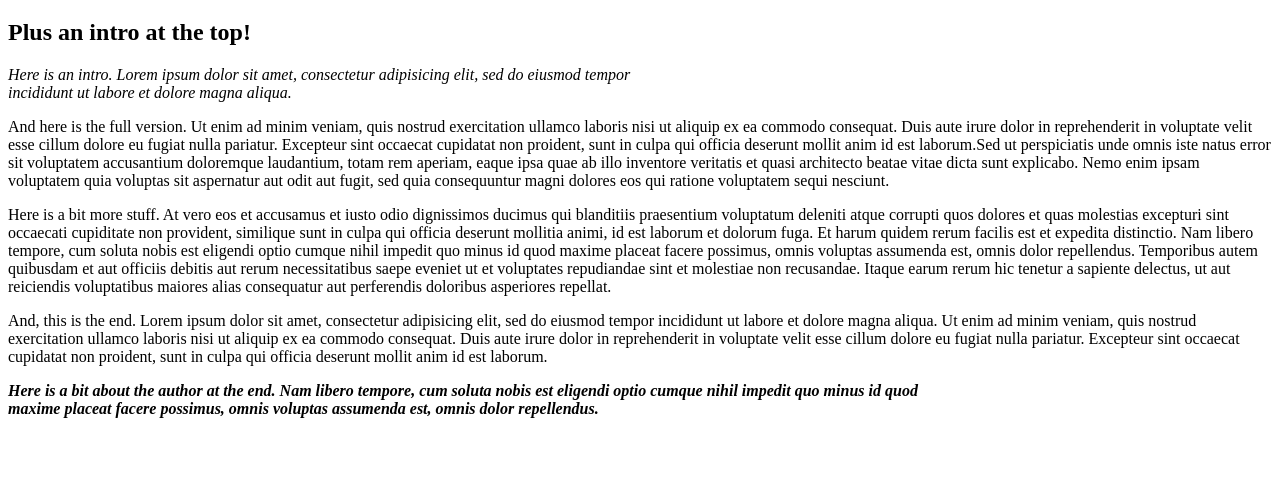
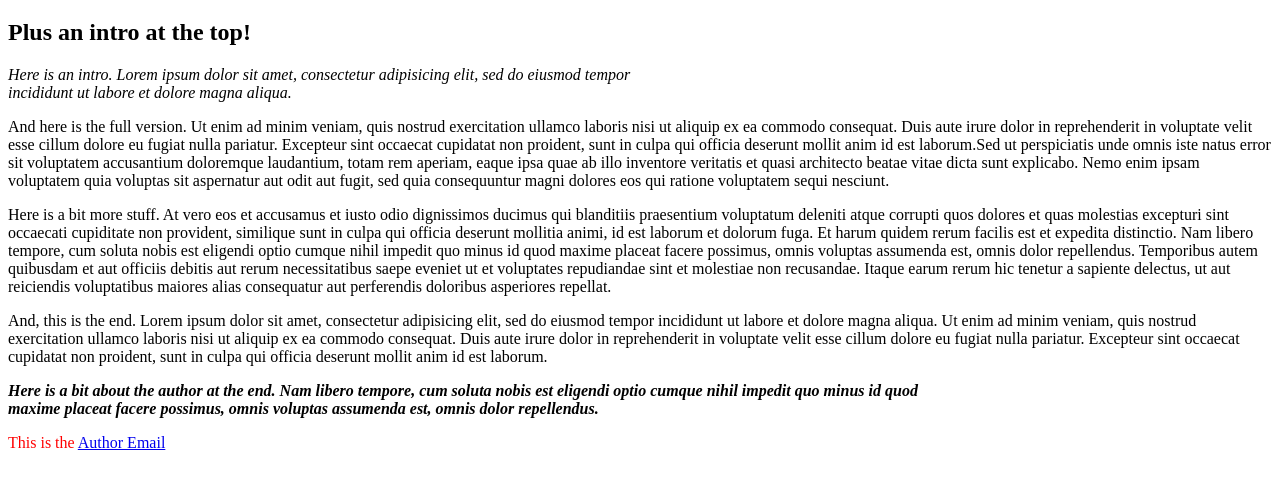
Before and after one commit to ghasemii0/paragraphs, a plain HTML site: page index.html in a window 1280 px wide. Shown: the part 61-550 px from the top of the page. Drawn offline with Linux system fonts and the light colour scheme.

Commit message:
Add author email link in red

```diff
--- a/css/styles.css
+++ b/css/styles.css
@@ -7,3 +7,6 @@ p.author{
   font-style: italic;
   font-weight: bold;
 }
+.important {
+  color: red;
+}
--- a/index.html
+++ b/index.html
@@ -18,5 +18,7 @@
 
     <p class="author">Here is a bit about the author at the end. Nam libero tempore, cum soluta nobis est eligendi optio cumque nihil impedit quo minus id quod maxime placeat facere possimus, omnis voluptas assumenda est, omnis dolor repellendus.</p>
 
+    <p class="important">This is the <a href="mailto:lindseybaker0@gmail.com">Author Email</a></p>
+
   </body>
 </html>
```
